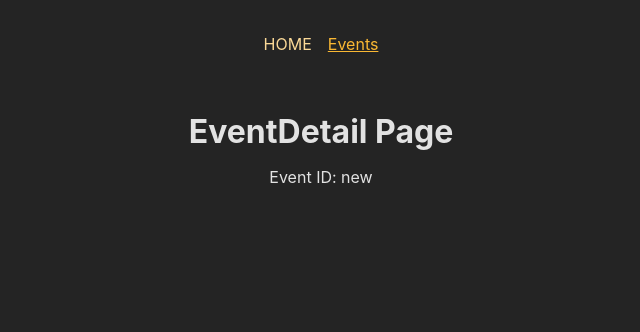
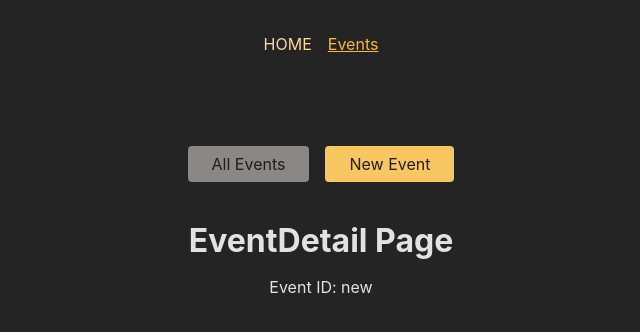
Before and after one commit to JinWooP98/react-study202406, a React (Create React App) app: page /events/new in a window 1280 px wide. Shown: the top 332 px of the page, without its empty margins (319-959 px from the left). Built offline with nearby package versions, Linux system fonts and the light colour scheme.

Commit message:
# event layout 작성

```diff
--- a/src/App.js
+++ b/src/App.js
@@ -5,6 +5,7 @@
 import ErrorPage from "./components/RouteExample/pages/ErrorPage";
 import Events from "./components/RouteExample/pages/Events";
 import EventDetail from "./components/RouteExample/pages/EventDetail";
+import EventLayout from "./components/RouteExample/layout/EventLayout";
 
 const router = createBrowserRouter([
 
@@ -15,8 +16,16 @@
       children: [
           // 홈페이지의 경우 path를 비워두는 것 보단 index:true로 해주는 것이 더 적합하다.
           {index:true, element: <Home />},
-          {path:'events', element: <Events />},
-          {path:'events/:eventId', element: <EventDetail />},
+          {
+              path:'events',
+              element: <EventLayout />,
+              children: [
+                  {index: true, element: <Events />},
+                  {path:':eventId', element: <EventDetail />},
+              ]
+          },
+
+          // {path:'events/new', element: <EventDetail />},
       ]
     },
 ]);
--- /dev/null
+++ b/src/components/RouteExample/components/EventList.js
@@ -0,0 +1,33 @@
+import React from 'react';
+import styles from './EventList.module.scss'
+import {Link} from "react-router-dom";
+import EventNavigation from "../layout/EventNavigation";
+
+const EventList = ({eventList}) => {
+
+    const {events, list, item, content} = styles;
+
+    return (
+        <div className={events}>
+            <h1>All Events</h1>
+            <ul className={list}>
+                {
+                    eventList.map(ev => (
+                        <li key={ev.id} className={item}>
+                            <Link to={ev.id.toString()}>
+                                <img src={ev.image} alt={ev.title} />
+                                <div className={content}>
+                                    <h2>{ev.title}</h2>
+                                    <time>{ev.date}</time>
+                                </div>
+                            </Link>
+                        </li>
+                    ))
+
+                }
+            </ul>
+        </div>
+    );
+};
+
+export default EventList;
--- /dev/null
+++ b/src/components/RouteExample/components/EventList.module.scss
@@ -0,0 +1,37 @@
+.events {
+  margin: 2rem auto;
+  max-width: 40rem;
+}
+
+.list {
+  display: flex;
+  flex-direction: column;
+  gap: 1rem;
+}
+
+.item {
+  img {
+    width: 33%;
+    object-fit: cover;
+  }
+  a {
+    text-decoration: none;
+    color: inherit;
+    display: flex;
+    background-color: var(--color-gray-800);
+    border-radius: 4px;
+    overflow: hidden;
+
+    &:hover {
+      transform: scale(1.02);
+      background-color: var(--color-gray-700);
+    }
+  }
+  h2 {
+    margin: 0 0 1rem 0;
+  }
+}
+
+.content {
+  padding: 1rem;
+}
--- /dev/null
+++ b/src/components/RouteExample/layout/EventLayout.js
@@ -0,0 +1,14 @@
+import React from 'react';
+import EventNavigation from "./EventNavigation";
+import {Outlet} from "react-router-dom";
+
+const EventLayout = () => {
+    return (
+        <>
+            <EventNavigation />
+            <Outlet />
+        </>
+    );
+};
+
+export default EventLayout;
--- /dev/null
+++ b/src/components/RouteExample/layout/EventNavigation.js
@@ -0,0 +1,26 @@
+import React from "react";
+import styles from './EventNavigation.module.scss';
+import {NavLink} from "react-router-dom";
+
+const EventNavigation = () => {
+
+    const activeClassFn = ({isActive}) => {
+        return isActive ? styles.active : undefined;
+    };
+    return (
+        <header className={styles.header}>
+            <nav>
+                <ul className={styles.list}>
+                    <li>
+                        <NavLink to="/events" className={activeClassFn} end>All Events</NavLink>
+                    </li>
+                    <li>
+                        <NavLink to="/events/new" className={activeClassFn}>New Event</NavLink>
+                    </li>
+                </ul>
+            </nav>
+        </header>
+    );
+};
+
+export default EventNavigation;
--- /dev/null
+++ b/src/components/RouteExample/layout/EventNavigation.module.scss
@@ -0,0 +1,24 @@
+.header {
+  padding: 2rem;
+  display: flex;
+  justify-content: center;
+}
+
+.list {
+  display: flex;
+  gap: 1rem;
+
+  a {
+    background-color: var(--color-gray-500);
+    color: var(--color-gray-900);
+    padding: 0.5rem 1.5rem;
+    border-radius: 4px;
+    text-decoration: none;
+
+    &:hover,
+    &:active,
+    &.active {
+      background-color: var(--color-primary-600);
+    }
+  }
+}
--- a/src/components/RouteExample/pages/Events.js
+++ b/src/components/RouteExample/pages/Events.js
@@ -1,5 +1,6 @@
 import React, { useState, useEffect } from 'react';
 import { Link } from 'react-router-dom';
+import EventList from "../components/EventList";
 
 
 
@@ -22,13 +23,7 @@
   return (
     <>
       <h1>Events Page</h1>
-      <ul>
-        {eventList.map((event) => (
-          <li key={event.id}>
-            <Link to={event.id}>{event.title}</Link>
-          </li>
-        ))}
-      </ul>
+      <EventList eventList={eventList} />
     </>
   );
 };
```
